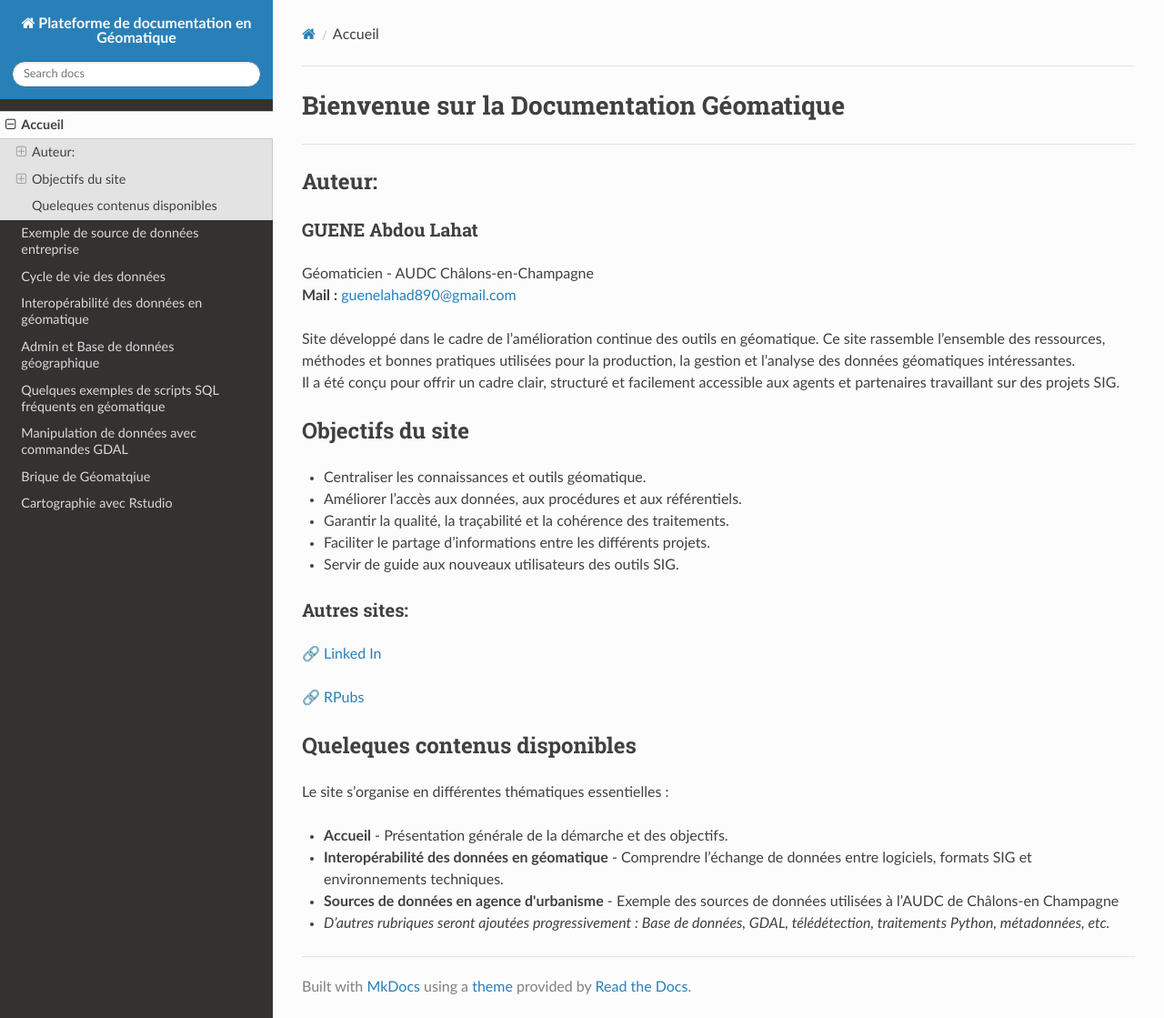
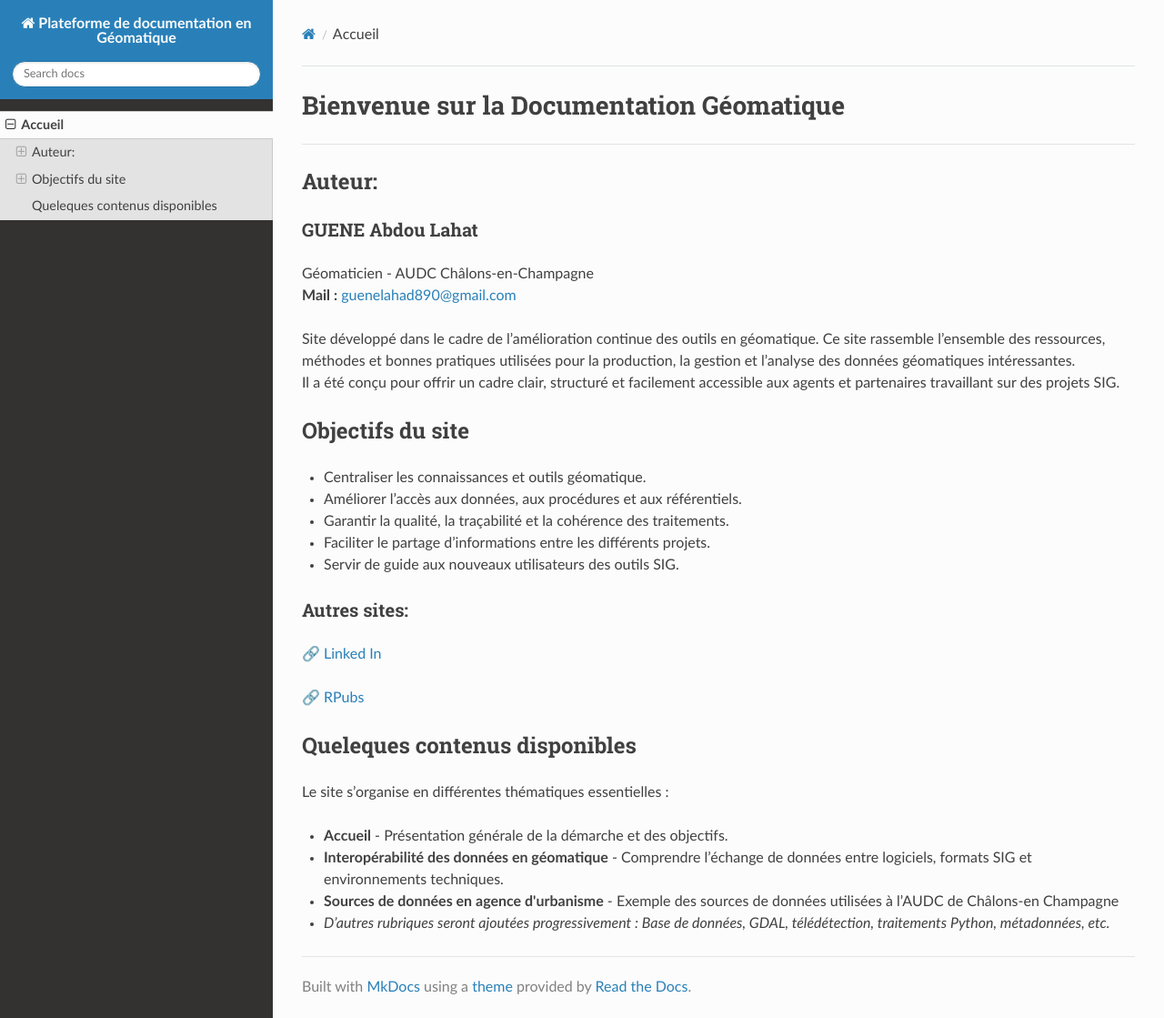
Before and after one commit to abdou0796/Apprendre-ta-r-ligion, an MkDocs documentation site: the page built from docs/index.md, in a window 1280 px wide and 1119 px high. Shown: the whole window at 91% size. Built offline with MkDocs 1.6.1, drawn with Linux system fonts in a browser that asks for light colours; nearby versions of some CDN libraries.

Commit message:
Update mkdocs.yml

```diff
--- a/mkdocs.yml
+++ b/mkdocs.yml
@@ -5,14 +5,6 @@ theme:
 
 nav:
   - Accueil: index.md
-  - Exemple de source de données entreprise : Readme.md
-  - Cycle de vie des données: cycle_de_vie_des_donnees.md
-  - Interopérabilité des données en géomatique: Interoperabilite.md
-  - Admin et Base de données géographique : aide_sql.md
-  - Quelques exemples de scripts SQL fréquents en géomatique: abdou_julien_base_de_donnees.md
-  - Manipulation de données avec commandes GDAL: GDAL_Ubuntu.md
-  - Brique de Géomatqiue: teledetection.md
-  - Cartographie avec Rstudio: rstudio_geomatique.md
 
 extra_css:
   - css/le_style.css
```
